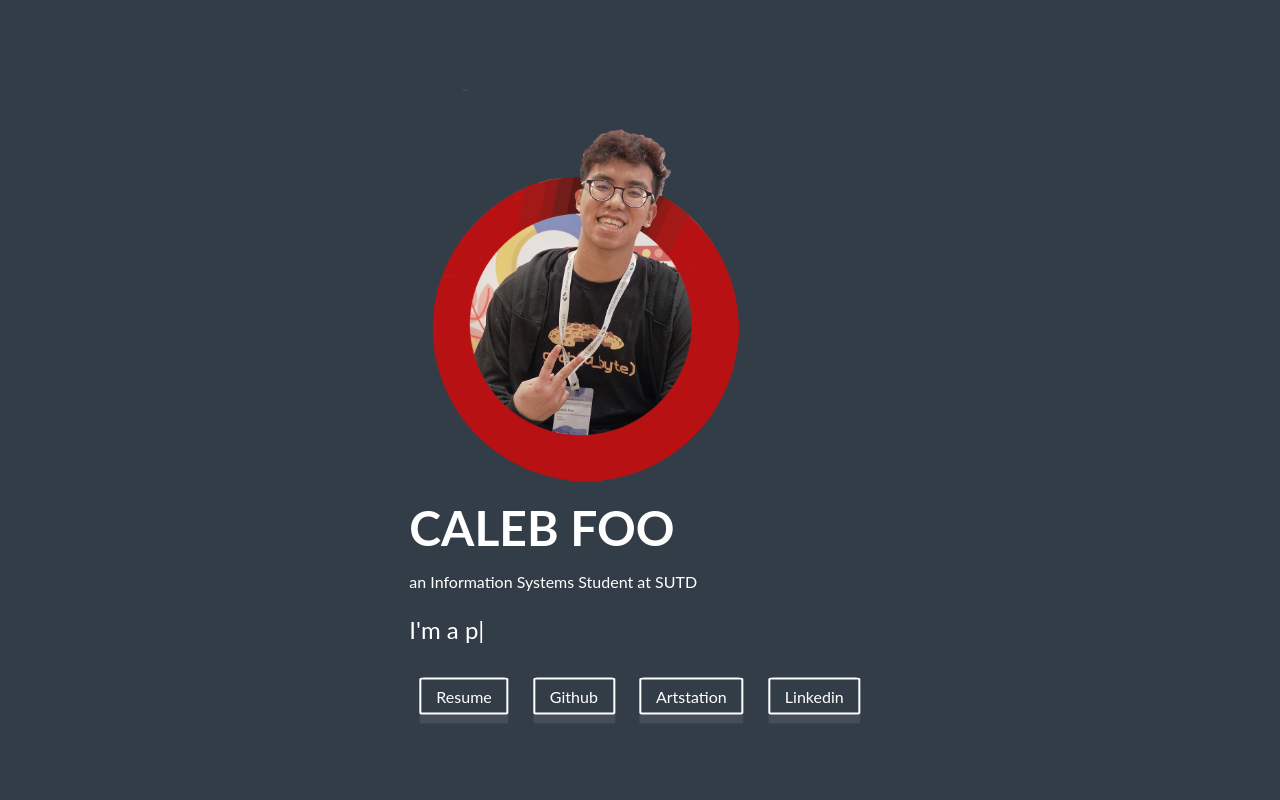
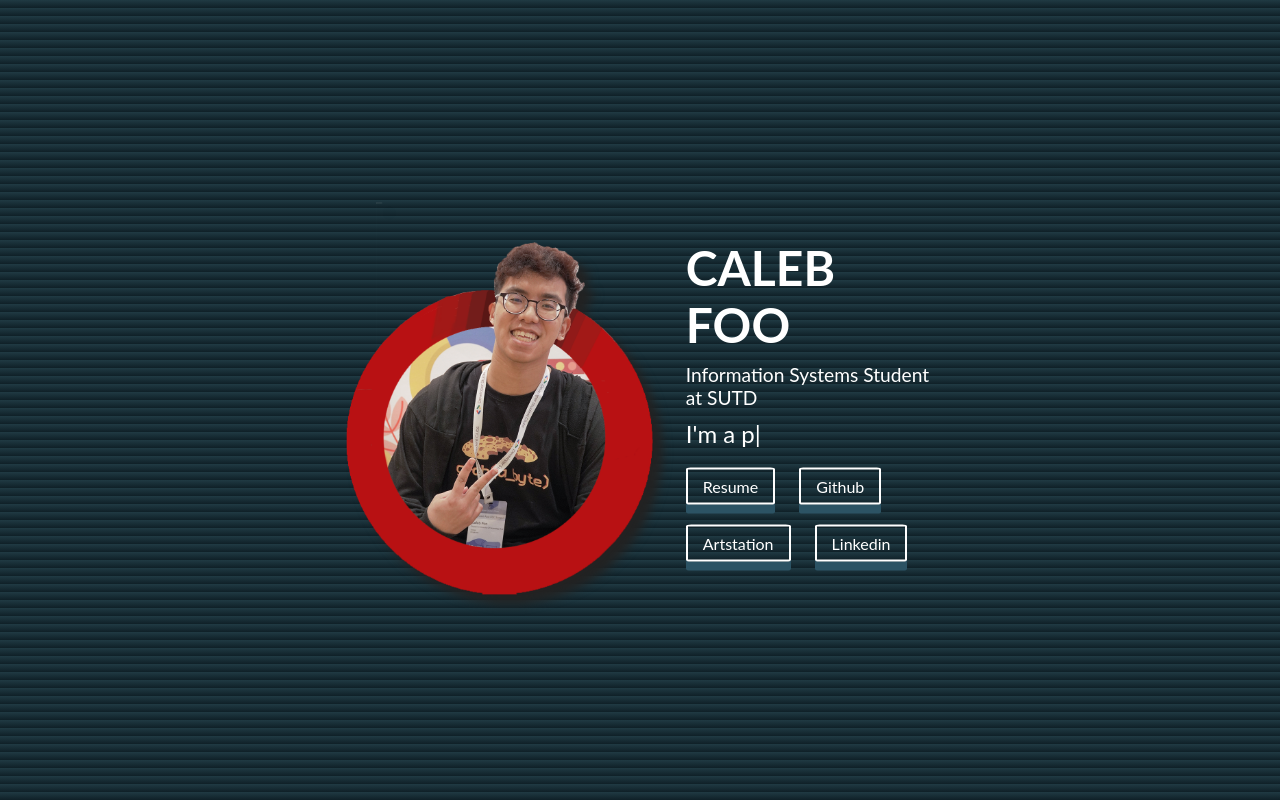
Before and after one commit to kaypohleb/caleb.github.io, a plain HTML site: page index.html in a window 1280 px wide. Drawn offline with Linux system fonts and the light colour scheme; a web font is replaced by a local one.

Commit message:
updated site css

```diff
--- a/css/styles.css
+++ b/css/styles.css
@@ -1,12 +1,23 @@
 @import url('https://fonts.googleapis.com/css?family=LatoWork+Sans&display=swap');
 body{
   font-family: 'Lato', sans-serif;
-  margin:0;
-  background-color:#333D48;
+  background: #0F2027;  /* fallback for old browsers */
+  background: -webkit-linear-gradient(to bottom, #203A43, #0F2027);  /* Chrome 10-25, Safari 5.1-6 */
+  background: linear-gradient(to bottom, #203A43, #0F2027); /* W3C, IE 10+/ Edge, Firefox 16+, Chrome 26+, Opera 12+, Safari 7+ */
   color:white;
 }
+img {
+
+  -webkit-filter: drop-shadow(10px 10px 5px #222);
+  filter: drop-shadow(10px 10px 5px #222);
+}
+.sub-title{
+  font-size: 1.2em;
+  margin:10px;
+
+}
 .central-text{
-  margin: 0;
+
   position: absolute;
   top: 50%;
   left: 50%;
@@ -15,7 +26,7 @@ body{
 }
 h1{
   font-size: 3em;
-  margin:0;
+  margin:10px;
   color: white;
 }
 .profile{
@@ -26,7 +37,7 @@ h1{
 .button{
   margin: 10px;
   border-radius: 5%;
-  border: 2px solid white; /* Green */
+  border: 2px solid white;
   color: white;
   padding: 7px 15px;
   text-align: center;
@@ -34,21 +45,22 @@ h1{
   display: inline-block;
   font-size: 16px;
   cursor: pointer;
-  -webkit-transition-duration: 0.4s; /* Safari */
+  -webkit-transition-duration: 0.4s;
   transition-duration: 0.4s;
-  box-shadow: 0 9px #444D59;
+  box-shadow: 0 9px #2C5364;
 }
 .button:active {
-  background-color: #3e8e41;
-  box-shadow: 0 5px #444D59;
+  background-color: #db3434;
+  box-shadow: 0 5px #2C5364;
   transform: translateY(4px);
 }
 .button:hover {
-  background-color: red; /* Green */
+  background-color: #db3434;
   color: white;
 }
 .text-animation{
   font-size: 1.5em;
+  margin:10px;
 }
 .next::before{
     content: '';
--- a/index.html
+++ b/index.html
@@ -24,15 +24,19 @@
   </head>
   <body>
     <div class="central-text">
-      <img class="profile" src="assets/images/pp1.png"></a>
-      <h1>CALEB FOO</h1>
-      <p>an Information Systems Student at SUTD </p>
+      <table>
+        <tr>
+      <td><img class="profile" src="assets/images/pp1.png" alt="caleb profile picture"></a></td>
+      <td><h1>CALEB FOO</h1>
+      <p class="sub-title">Information Systems Student at SUTD </p>
       <p class="text-animation"><span class="next"></span><span class="cursor"></span></p>
       <a class="button" href="assets/files/Caleb_Resume_2019_new.pdf" download>Resume</a>
 
       <a class="button" href="https://github.com/kaypohleb">Github</a>
       <a class="button" href="https://kaleful.artstation.com/">Artstation</a>
       <a class="button" shref="https://www.linkedin.com/in/caleb-foo/">Linkedin</a>
+      </td></tr>
+      </table>
     </div>
 
 </html>
```
